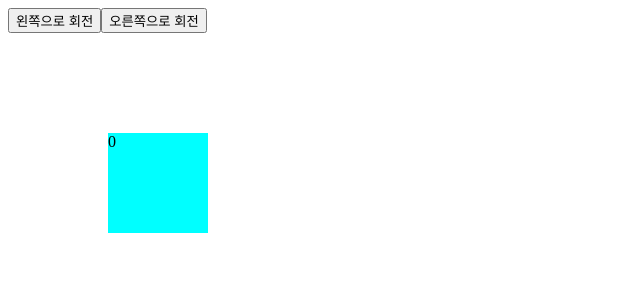
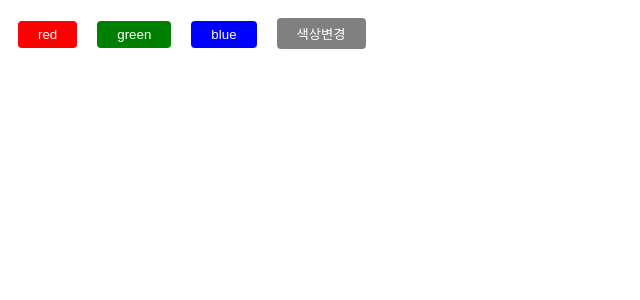
Before and after one commit to seungyeop12/react-first, a React (Create React App) app: page / in a window 1280 px wide. Shown: the top 300 px of the page, without its empty margins (0-640 px from the left). Built offline with nearby package versions, Linux system fonts and the light colour scheme.

Commit message:
색상변경

```diff
--- a/src/App.jsx
+++ b/src/App.jsx
@@ -2,12 +2,17 @@
 import { useState } from 'react';
 
 function App() {
-	const [Degree, setDegree] = useState(0);
+	const [colors, setcolors] = useState(['red', 'green', 'blue']);
+	const newColors = [...colors];
+	newColors[0] = 'hotpink';
 	return (
 		<>
-			<button onClick={() => setDegree(Degree - 45)}>왼쪽으로 회전</button>
-			<button onClick={() => setDegree(Degree + 45)}>오른쪽으로 회전</button>
-			<article style={{ transform: `rotate(${Degree}deg)` }}>{Degree}</article>
+			{colors.map((color, idx) => (
+				<button style={{ backgroundColor: color }} key={idx}>
+					{color}
+				</button>
+			))}
+			<button onClick={() => setcolors(newColors)}>색상변경</button>
 		</>
 	);
 }
--- a/src/style.scss
+++ b/src/style.scss
@@ -1,7 +1,9 @@
-article {
-	width: 100px;
-	height: 100px;
-	background: aqua;
-	margin: 100px;
-	transition: 0.5s;
+button {
+	border: none;
+	display: inline-block;
+	padding: 6px 20px;
+	margin: 10px;
+	border-radius: 4px;
+	background: gray;
+	color: #fff;
 }
```
